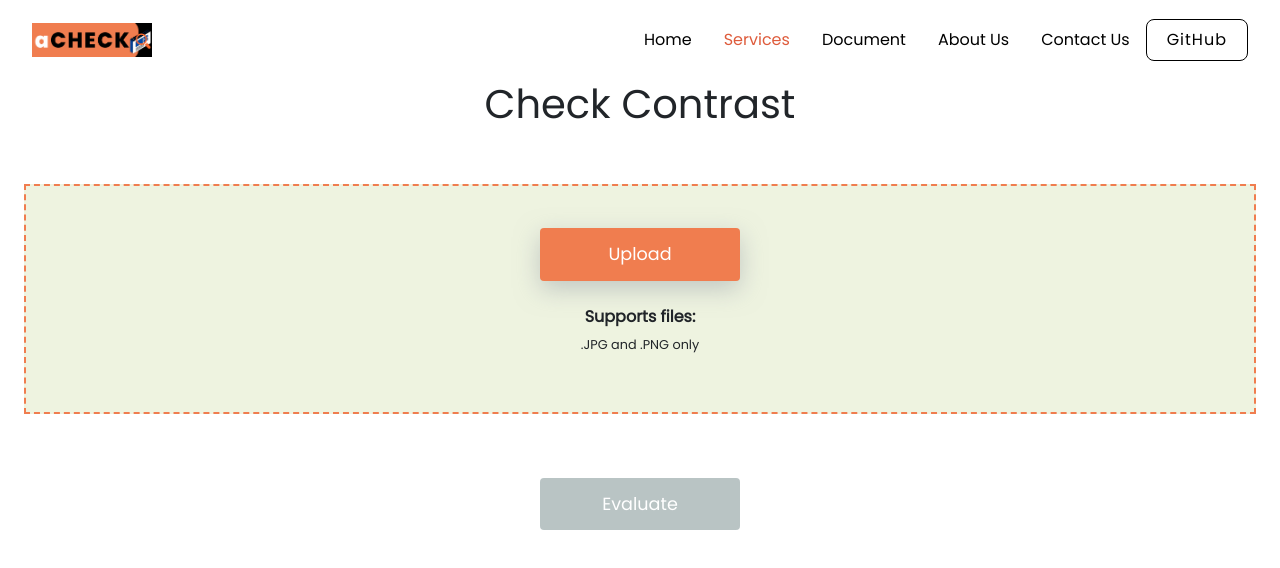
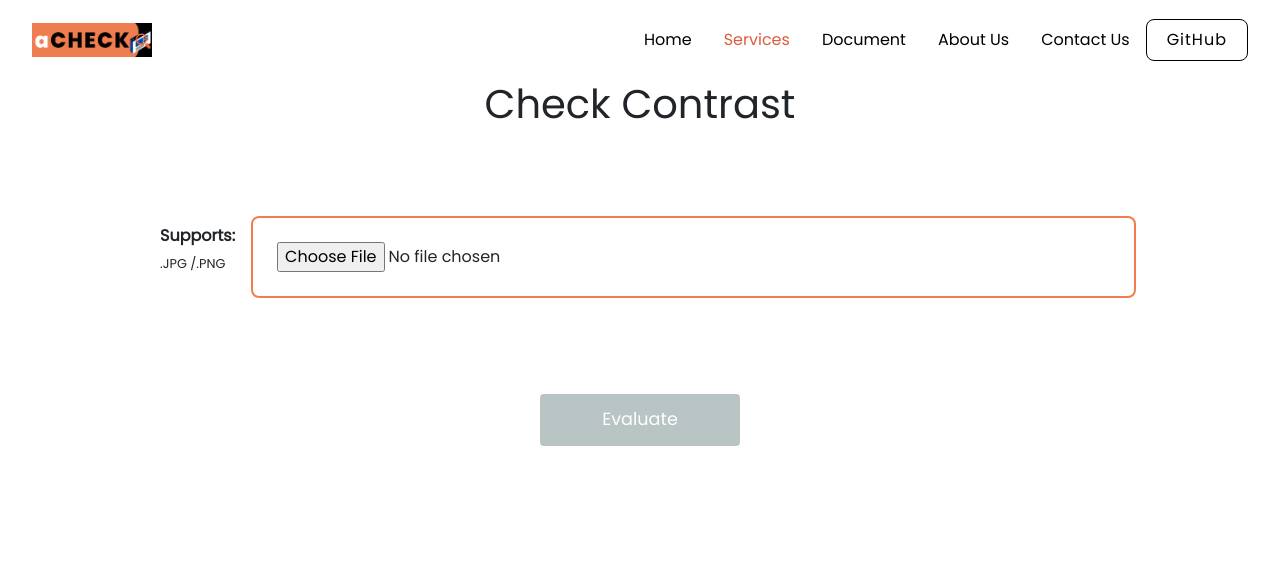
Before and after one commit to eternals-swproject-2021/vincit-tool, a React (Create React App) app in the folder react-app/: page /services in a window 1280 px wide. Shown: the top 568 px of the page. Built offline with nearby package versions, Linux system fonts and the light colour scheme.

Commit message:
[35] Rakkan - Created service page and connect to nodejs server to call api

```diff
--- a/react-app/src/components/fileItem/FileItem.js
+++ b/react-app/src/components/fileItem/FileItem.js
@@ -6,7 +6,7 @@ import './fileItem.scss'
 const FileItem = ({ file, deleteFile }) => {
     return (
         <>
-            <li
+            {/* <li
                 className="file-item"
                 key={file.name}>
                 <FontAwesomeIcon icon={faFileAlt} />
@@ -22,7 +22,7 @@ const FileItem = ({ file, deleteFile }) => {
                             onClick={() => deleteFile(file.name)} />
                     }
                 </div>
-            </li>
+            </li> */}
         </>
     )
 }
--- a/react-app/src/components/fileItem/fileItem.scss
+++ b/react-app/src/components/fileItem/fileItem.scss
@@ -1,6 +1,6 @@
 .file-item {
     list-style: none;
-    background-color: #f55e3038;
+    background-color: #F8F9F9;
     border-radius: 5px;
     display: flex;
     align-items: center;
@@ -8,7 +8,7 @@
     width: 100%;
 
     svg {
-        color: #f55321;
+        color: #59b256;
         &:first-child {
             font-size: 1.2em;
             margin-right: 0.8em;
--- a/react-app/src/components/fileList/FileList.js
+++ b/react-app/src/components/fileList/FileList.js
@@ -4,7 +4,7 @@ import FileItem from '../fileItem/FileItem'
 
 const FileList = ({ files, removeFile }) => {
     const deleteFileHandler = (_name) => {
-        axios.delete(`http://localhost:8080/upload?name=${_name}`)
+        axios.delete('http://localhost:8080/upload?name=${_name}')
             .then((res) => removeFile(_name))
             .catch((err) => console.error(err));
     }
--- a/react-app/src/components/fileUpload/FileUpload.jsx
+++ b/react-app/src/components/fileUpload/FileUpload.jsx
@@ -9,13 +9,13 @@ const FileUpload = ({ files, setFiles, removeFile }) => {
         file.isUploading = true;
         setFiles([...files, file])
 
-        // upload file
         const formData = new FormData();
         formData.append(
             "newFile",
             file,
             file.name
         )
+
         axios.post('http://localhost:8080/upload', formData)
             .then((res) => {
                 file.isUploading = false;
@@ -28,19 +28,15 @@ const FileUpload = ({ files, setFiles, removeFile }) => {
     }
 
     return (
-        <>
+        <div>
             <div className="file-card">
-                <div className="file-inputs">
-                    <input type="file" accept="image/x-png,image/gif,image/jpeg" onChange={uploadHandler} />
-                    <button>
-                        Upload
-                    </button>
+                <div className="header-p">
+                    <p className="main">Supports: </p>
+                    <p className="info">.JPG /.PNG </p>
                 </div>
-                <p className="main">Supports files: </p>
-                <p className="info">.JPG and .PNG only</p>
-
+                <input type="file" accept="image/x-png,image/jpg,image/jpeg" onChange={uploadHandler} />
             </div>
-        </>
+        </div>
     )
 }
 
--- a/react-app/src/components/fileUpload/fileUpload.scss
+++ b/react-app/src/components/fileUpload/fileUpload.scss
@@ -1,13 +1,8 @@
 .file-card {
-    padding: 1em;
+    padding: 4.5em;
     display: flex;
-    flex-direction: column;
-    justify-content: center;
     align-items: center;
-    border: 2px dashed #F07D4F;
-    background-color: #EEF3E0;
     min-width: 380px;
-    min-height: 230px;
 
     .file-inputs {
         position: relative;
@@ -23,41 +18,6 @@
             max-width: 200px;
         }
 
-        button {
-            position: absolute;
-            top: 0px;
-            left: 0px;
-            width: 100%;
-            height: 100%;
-            z-index: 1;
-            display: flex;
-            justify-content: center;
-            align-items: center;
-            color: #fff;
-            background-color: #F07D4F;
-            font-size: 1.1rem;
-            cursor: pointer;
-            border-radius: 4px;
-            border: none;
-            outline: none;
-            transition: background-color 0.4s;
-            box-shadow: 0px 8px 24px rgba(149, 157, 165, 0.5);
-
-            i {
-                width: 1.5em;
-                height: 1.5em;
-                padding: 0.4em;
-                background-color: #fff;
-                color: #f55e30;
-                border-radius: 50%;
-                display: flex;
-                justify-content: center;
-                align-items: center;
-                margin-right: 0.8em;
-                font-size: 0.8em;
-            }
-        }
-
         &:hover {
             button {
                 background-color: white;
@@ -65,6 +25,10 @@
             }
         }
     }
+}
+
+.header-p {
+    padding: 1rem;
 }
 
 .main {
--- a/react-app/src/components/loadingPage/LoadingSpinner.js
+++ b/react-app/src/components/loadingPage/LoadingSpinner.js
@@ -7,7 +7,7 @@ export default function LoadingSpinner() {
             <div className="spinner-container">
                 <div className="loading-spinner"></div>
             </div>
-            <p className="wait-header">Evaluation is in progress. Please wait. . .</p>
+            <p className="wait-header">Evaluation is in progress. Please wait...</p>
         </div>
     );
 }
--- a/react-app/src/components/loadingPage/spinner.css
+++ b/react-app/src/components/loadingPage/spinner.css
@@ -27,5 +27,4 @@
     display: flex;
     justify-content: center;
     font-size: 14px;
-
   }
--- a/react-app/src/pages/services/Services.js
+++ b/react-app/src/pages/services/Services.js
@@ -51,12 +51,13 @@ const Services = () => {
 
     return (
         <div>
-            <h1 className="headline">Check Contrast</h1>
-            <div class="px-4 py-5 text-center">
+         <h1 className="headline">Check Contrast</h1>
+           <div class="px-4 text-center" className="upload-form">
                 <FileUpload files={files} setFiles={setFiles}
                     removeFile={removeFile} />
+                     <FileList className="file-list" files={files} removeFile={removeFile} />
             </div>
-            <FileList className="file-list" files={files} removeFile={removeFile} />
+
             <div>
                 {files.length === 0
                     ? <input className="evaluate-btn" type="submit" value="Evaluate" disabled="true" />
--- a/react-app/src/pages/services/services.css
+++ b/react-app/src/pages/services/services.css
@@ -2,6 +2,11 @@
     display: flex;
     justify-content: center;
     align-items: center;
+}
+
+.upload-form {
+    padding-right: 4.5rem!important;
+    padding-left: 4.5rem!important;
 }
 
 .file-list {
```
Also changed, not shown: package.json (+17 -20 lines), react-app/src/backend/server.js (+55 -9 lines), 5 other files (tests, documents, lock files or other folders).
